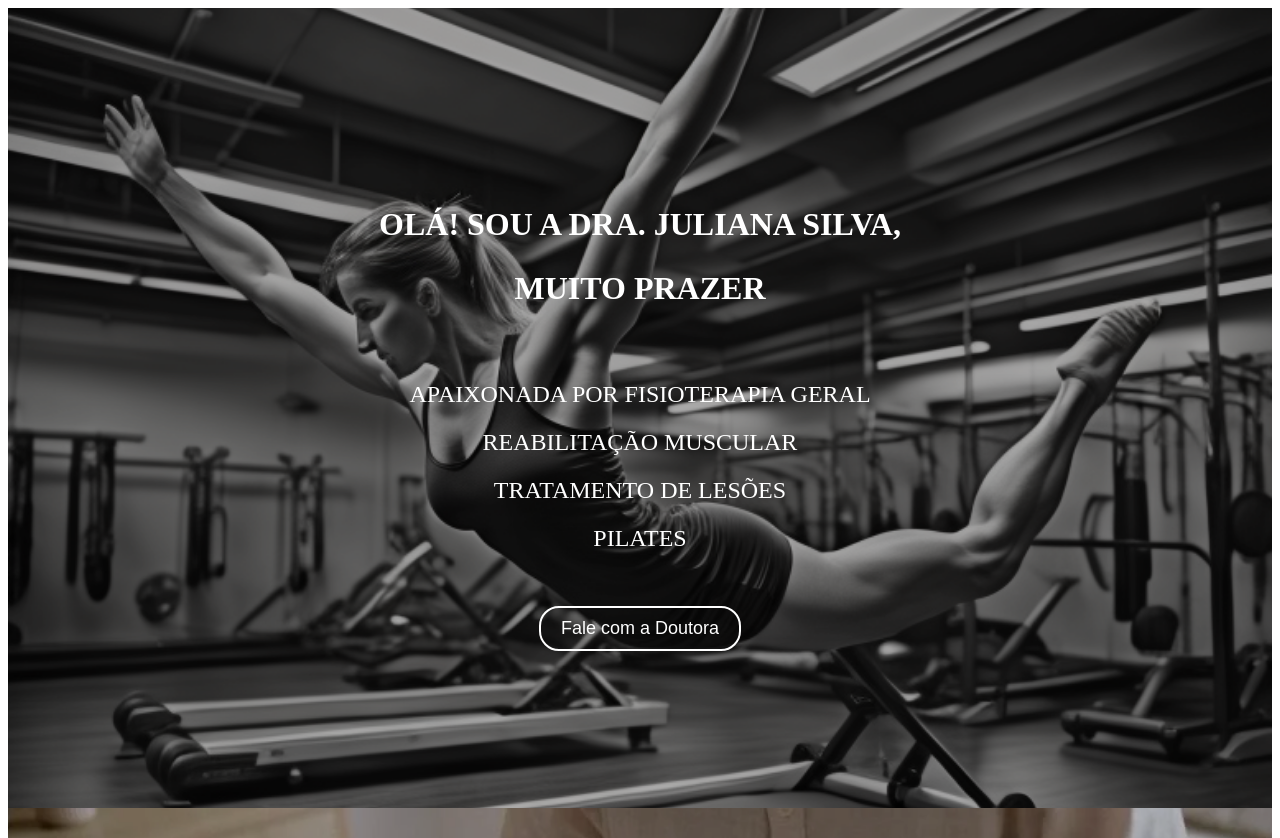
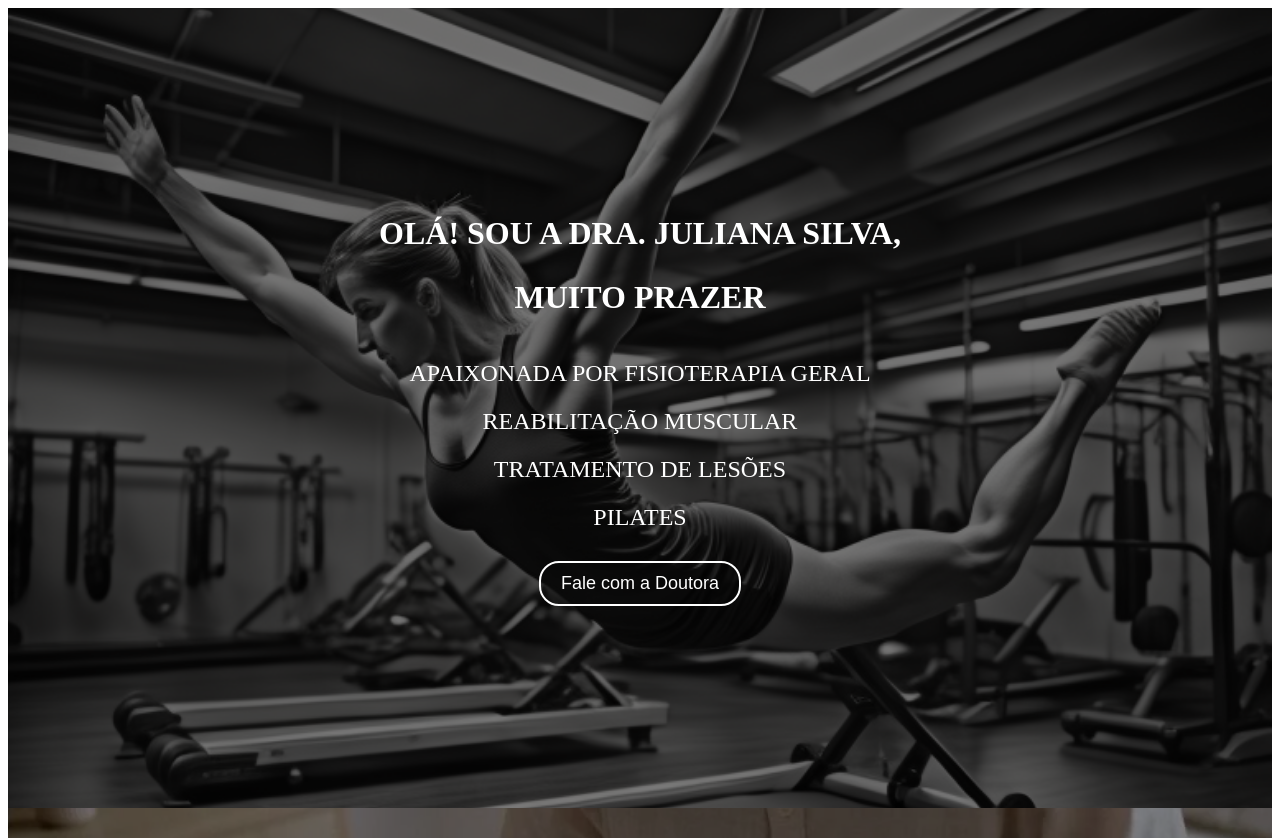
Before and after one commit to KennzyCardoso/Clinica-KJ, a React (Vite) app: page / in a window 1280 px wide. Shown: the top 838 px of the page. Built offline with nearby package versions, Linux system fonts and the light colour scheme.

Commit message:
melhorando a exibição em dispositivos móveis

```diff
--- a/src/components/container.js
+++ b/src/components/container.js
@@ -18,6 +18,9 @@ export const Container = styled.div`
     color: white;
     line-height: 2;
     font-size: 2rem;
+
+    padding: 10px;
+    margin: 0;
   }
 
   p {
@@ -41,7 +44,7 @@ export const Container = styled.div`
     left: 0;
     width: 100%;
     height: 100%;
-    background: rgba(0, 0, 0, 0.3);
+    background: rgba(0, 0, 0, 0.5);
     z-index: 0;
   }
 
@@ -56,10 +59,14 @@ export const Container = styled.div`
     background: transparent;
     transition: background 0.3s ease;
     z-index: 2;
+
+    margin-top: 10px;
+    margin-bottom: 20px;
   }
 
   button:hover {
     background: lightgray;
+    transform: scale(1.1);
   }
 
   @media (max-width: 768px) {
```
